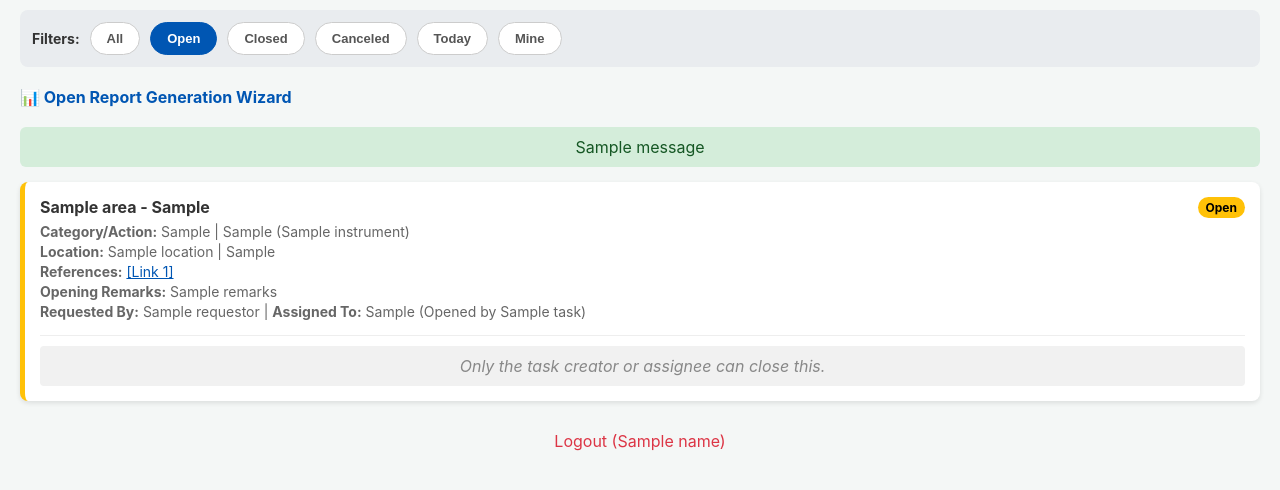
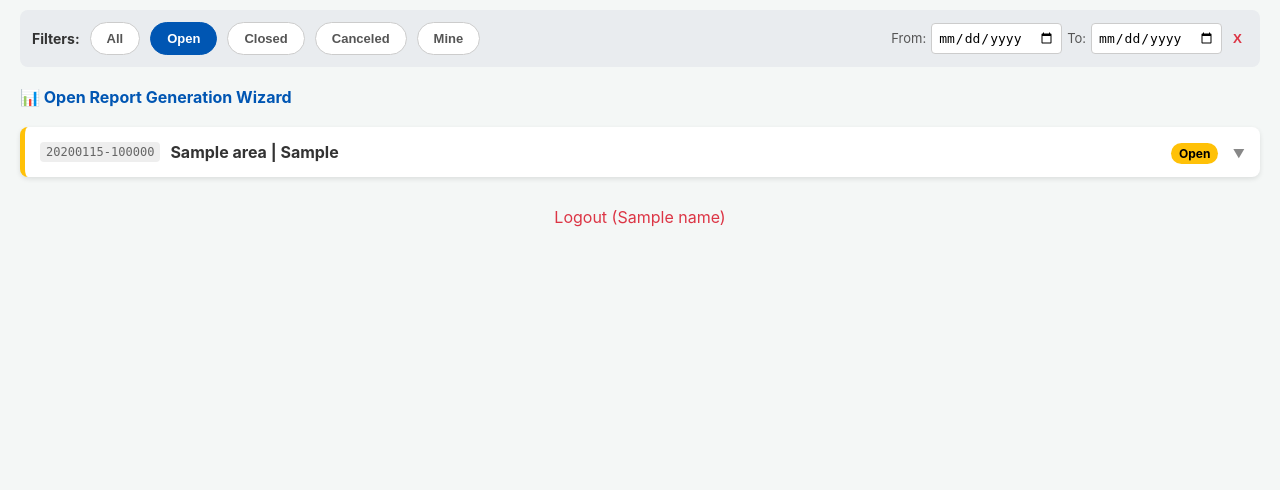
Before and after one commit to DRL8490/DAR, a Python web app: template templates/dashboard.html in a window 1280 px wide. Shown: the part 89-579 px from the top of the page. Run offline with Jinja, Linux system fonts and the light colour scheme; the template is opened without the code that fills it: most values are stand-ins (such as "Sample title", 1, 10 or a date in 2020); one stand-in notice (Sample message) is shown.

Commit message:
PV2: Added edit task route on app.py, updated KPI excel export. renamed ui to Activity Tyoe and Discipline. Add tack code YYYYMMDD to dashboard. added edit task hidden page.

```diff
--- a/templates/dashboard.html
+++ b/templates/dashboard.html
@@ -6,33 +6,38 @@
     <title>Active Tasks - NMDC</title>
     <style>
         body { font-family: -apple-system, BlinkMacSystemFont, Arial, sans-serif; background-color: #f4f7f6; padding: 20px; margin: 0; }
-        .header { display: flex; justify-content: space-between; align-items: center; margin-bottom: 10px; }
+        .header { display: flex; justify-content: space-between; align-items: center; margin-bottom: 10px; flex-wrap: wrap; gap: 10px; }
         .btn-new { background-color: #0056b3; color: white; padding: 10px 15px; text-decoration: none; border-radius: 6px; font-weight: bold; }
 
-        /* New Filter Bar Styles */
         .filter-bar { display: flex; gap: 10px; margin-bottom: 20px; flex-wrap: wrap; background: #e9ecef; padding: 12px; border-radius: 8px; align-items: center; }
         .btn-filter { background: white; color: #555; border: 1px solid #ccc; padding: 8px 16px; border-radius: 20px; cursor: pointer; font-size: 13px; font-weight: bold; transition: all 0.2s; }
         .btn-filter:hover { background: #ddd; }
         .btn-filter.active { background: #0056b3; color: white; border-color: #0056b3; }
+        .date-input { padding: 6px; border: 1px solid #ccc; border-radius: 4px; font-size: 13px; }
 
         .task-card { background: white; padding: 15px; border-radius: 8px; box-shadow: 0 2px 5px rgba(0,0,0,0.1); margin-bottom: 15px; border-left: 5px solid #ffc107; transition: all 0.2s; }
         .task-card[data-status="Closed"] { border-left-color: #28a745; opacity: 0.8; }
         .task-card[data-status="Canceled"] { border-left-color: #dc3545; opacity: 0.8; }
 
-        .task-title { font-size: 16px; font-weight: bold; margin: 0 0 5px 0; color: #333; display: flex; justify-content: space-between;}
-        .status-badge { font-size: 12px; padding: 3px 8px; border-radius: 12px; color: white; }
+        .task-header { display: flex; justify-content: space-between; align-items: center; flex-wrap: wrap; gap: 10px; cursor: pointer; }
+        .task-title { font-size: 16px; font-weight: bold; margin: 0; color: #333; }
+        .task-id { font-size: 12px; color: #666; font-family: monospace; background: #eee; padding: 3px 6px; border-radius: 4px; margin-right: 10px; }
+        .status-badge { font-size: 12px; padding: 3px 8px; border-radius: 12px; color: white; font-weight: bold; }
         .badge-Open { background: #ffc107; color: black; }
         .badge-Closed { background: #28a745; }
         .badge-Canceled { background: #dc3545; }
 
-        .task-detail { font-size: 14px; color: #666; margin: 3px 0; }
-        .action-area { margin-top: 15px; padding-top: 10px; border-top: 1px solid #eee; }
-        .action-form { display: flex; flex-direction: column; gap: 8px; margin-bottom: 15px; padding: 12px; background: #f9f9f9; border-radius: 6px; border: 1px solid #ddd; }
-        .action-input { padding: 10px; border: 1px solid #ccc; border-radius: 4px; font-size: 14px; }
-        .btn-close { background-color: #28a745; color: white; border: none; padding: 10px 15px; border-radius: 4px; cursor: pointer; font-weight: bold; align-self: flex-start; }
-        .btn-cancel { background-color: #dc3545; color: white; border: none; padding: 10px 15px; border-radius: 4px; cursor: pointer; font-weight: bold; align-self: flex-start; }
-        .flash { padding: 10px; border-radius: 6px; margin-bottom: 15px; background-color: #d4edda; color: #155724; text-align: center; }
-        .flash.error { background-color: #ffe6e6; color: #cc0000; }
+        .task-body { display: none; margin-top: 15px; padding-top: 15px; border-top: 1px dashed #ccc; }
+        .task-detail { font-size: 14px; color: #666; margin: 4px 0; }
+
+        .action-area { margin-top: 15px; display: flex; gap: 10px; flex-wrap: wrap; }
+        .btn-action { color: white; border: none; padding: 8px 12px; border-radius: 4px; cursor: pointer; font-weight: bold; font-size: 13px; text-decoration: none; }
+        .btn-close { background-color: #28a745; }
+        .btn-cancel { background-color: #dc3545; }
+        .btn-edit { background-color: #ffc107; color: black; }
+
+        .action-form { display: none; flex-direction: column; gap: 8px; margin-top: 10px; padding: 12px; background: #f9f9f9; border-radius: 6px; border: 1px solid #ddd; width: 100%; }
+        .action-input { padding: 8px; border: 1px solid #ccc; border-radius: 4px; font-size: 13px; }
     </style>
 </head>
 <body>
@@ -43,41 +48,44 @@
 
     <div class="filter-bar">
         <strong style="font-size: 14px; color: #333;">Filters:</strong>
-        <button class="btn-filter" onclick="filterTasks('all', this)">All</button>
-        <button class="btn-filter active" id="btnFilterOpen" onclick="filterTasks('open', this)">Open</button>
-        <button class="btn-filter" onclick="filterTasks('closed', this)">Closed</button>
-        <button class="btn-filter" onclick="filterTasks('canceled', this)">Canceled</button>
-        <button class="btn-filter" onclick="filterTasks('today', this)">Today</button>
-        <button class="btn-filter" onclick="filterTasks('mine', this)">Mine</button>
+        <button class="btn-filter" onclick="setPresetFilter('all', this)">All</button>
+        <button class="btn-filter active" id="btnFilterOpen" onclick="setPresetFilter('open', this)">Open</button>
+        <button class="btn-filter" onclick="setPresetFilter('closed', this)">Closed</button>
+        <button class="btn-filter" onclick="setPresetFilter('canceled', this)">Canceled</button>
+        <button class="btn-filter" onclick="setPresetFilter('mine', this)">Mine</button>
+
+        <div style="margin-left: auto; display: flex; align-items: center; gap: 5px;">
+            <span style="font-size: 13px; color: #555;">From:</span>
+            <input type="date" id="dateStart" class="date-input" onchange="applyFilters()">
+            <span style="font-size: 13px; color: #555;">To:</span>
+            <input type="date" id="dateEnd" class="date-input" onchange="applyFilters()">
+            <button onclick="clearDates()" style="background: none; border: none; color: #dc3545; cursor: pointer; font-weight: bold;" title="Clear Dates">X</button>
+        </div>
     </div>
 
     <div style="margin-bottom: 20px;">
         <a href="/reports" style="color: #0056b3; font-weight: bold; text-decoration: none;">📊 Open Report Generation Wizard</a>
     </div>
 
-    {% with messages = get_flashed_messages(with_categories=true) %}
-      {% if messages %}
-        {% for category, message in messages %}
-          <div class="flash {{ category }}">{{ message }}</div>
-        {% endfor %}
-      {% endif %}
-    {% endwith %}
-
-    <p id="noTasksMsg" style="text-align: center; color: #777; margin-top: 50px; display: none;">No tasks match this filter. Great job team!</p>
+    <p id="noTasksMsg" style="text-align: center; color: #777; margin-top: 50px; display: none;">No tasks match this filter.</p>
 
     <div id="taskContainer">
         {% for task in tasks %}
-        <div class="task-card"
-             data-status="{{ task.status }}"
-             data-date="{{ task.start_time.strftime('%Y-%m-%d') }}"
-             data-mine="{% if name == task.surveyor_name or name == task.assigned_to %}true{% else %}false{% endif %}">
+        <div class="task-card" data-status="{{ task.status }}" data-date="{{ task.start_time.strftime('%Y-%m-%d') }}" data-mine="{% if name == task.surveyor_name or name == task.assigned_to %}true{% else %}false{% endif %}">
 
-            <h3 class="task-title">
-                <span>{{ task.area }} - {{ task.work_scope }}</span>
+            <div class="task-header" onclick="toggleCard('body-{{ task.id }}')">
+                <div style="display: flex; align-items: center; flex-wrap: wrap;">
+                    <span class="task-id">{{ task.start_time.strftime('%Y%m%d-%H%M%S') }}</span>
+                    <h3 class="task-title">{{ task.area }} | {{ task.work_scope }}</h3>
+                </div>
+                <div>
                     <span class="status-badge badge-{{ task.status }}">{{ task.status }}</span>
-            </h3>
+                    <span style="font-size: 12px; margin-left: 10px; color: #888;">▼</span>
+                </div>
+            </div>
 
-            <p class="task-detail"><strong>Category/Action:</strong> {{ task.task_category }} | {{ task.action_required }} ({{ task.instrument }})</p>
+            <div class="task-body" id="body-{{ task.id }}">
+                <p class="task-detail"><strong>Activity Type / Discipline:</strong> {{ task.task_category }} | {{ task.action_required }} ({{ task.instrument }})</p>
                 <p class="task-detail"><strong>Location:</strong> {{ task.location or 'N/A' }} | {{ task.sub_location or 'N/A' }}</p>
                 {% if task.reference_links %}
                 <p class="task-detail"><strong>References:</strong> {% for link in task.reference_links.split(' | ') %}<a href="{{ link }}" target="_blank" style="color: #0056b3; text-decoration: underline;">[Link {{ loop.index }}]</a> {% endfor %}</p>
@@ -89,28 +97,31 @@
                     <strong>Closing Notes:</strong> {{ task.remarks.split('|')[1] if task.remarks and '|' in task.remarks else 'None' }}
                 </p>
                 {% endif %}
-
                 <p class="task-detail"><strong>Requested By:</strong> {{ task.requestor }} | <strong>Assigned To:</strong> {{ task.assigned_to }} (Opened by {{ task.surveyor_name }})</p>
 
                 {% if task.status == 'Open' %}
                     <div class="action-area">
                         {% if name == task.surveyor_name or name == task.assigned_to %}
-                        <form action="/close_task/{{ task.id }}" method="POST" class="action-form">
-                            <strong style="font-size: 14px; color: #28a745;">Complete Task</strong>
+                            <a href="/edit_task/{{ task.id }}" class="btn-action btn-edit">✏️ Edit</a>
+                            <button class="btn-action btn-close" onclick="document.getElementById('closeForm-{{ task.id }}').style.display='flex'">Complete</button>
+                            <button class="btn-action btn-cancel" onclick="document.getElementById('cancelForm-{{ task.id }}').style.display='flex'">Cancel</button>
+
+                            <form id="closeForm-{{ task.id }}" action="/close_task/{{ task.id }}" method="POST" class="action-form">
                                 <input type="text" name="closing_remarks" class="action-input" placeholder="Result/Closing remarks (Required)..." required>
                                 <input type="url" name="deliverable_link" class="action-input" placeholder="OneDrive Deliverable Link (Optional)...">
-                            <button type="submit" class="btn-close">Close Task</button>
+                                <button type="submit" class="btn-action btn-close">Confirm Close</button>
                             </form>
-                        <form action="/cancel_task/{{ task.id }}" method="POST" class="action-form" onsubmit="return confirm('Are you sure you want to cancel this task?');">
-                            <strong style="font-size: 14px; color: #dc3545;">Cancel Task</strong>
+
+                            <form id="cancelForm-{{ task.id }}" action="/cancel_task/{{ task.id }}" method="POST" class="action-form">
                                 <input type="text" name="cancel_reason" class="action-input" placeholder="Reason for cancellation (Required)..." required>
-                            <button type="submit" class="btn-cancel">Cancel Task</button>
+                                <button type="submit" class="btn-action btn-cancel">Confirm Cancel</button>
                             </form>
                         {% else %}
-                        <div style="text-align: center; font-style: italic; color: #888; padding: 10px; background: #f1f1f1; border-radius: 4px;">Only the task creator or assignee can close this.</div>
+                            <span style="font-size: 12px; font-style: italic; color: #888;">Only creator/assignee can edit or close.</span>
                         {% endif %}
                     </div>
                 {% endif %}
+            </div>
         </div>
         {% endfor %}
     </div>
@@ -118,20 +129,30 @@
     <div style="text-align: center; margin-top: 30px;"><a href="/logout" style="color: #dc3545; text-decoration: none;">Logout ({{ name }})</a></div>
 
     <script>
-        function filterTasks(filterType, btnElement) {
-            // Update the active blue button style
-            document.querySelectorAll('.btn-filter').forEach(btn => btn.classList.remove('active'));
-            if(btnElement) btnElement.classList.add('active');
+        let currentStatusFilter = 'open';
 
+        function toggleCard(id) {
+            let el = document.getElementById(id);
+            el.style.display = el.style.display === 'block' ? 'none' : 'block';
+        }
+
+        function setPresetFilter(type, btn) {
+            document.querySelectorAll('.btn-filter').forEach(b => b.classList.remove('active'));
+            if(btn) btn.classList.add('active');
+            currentStatusFilter = type;
+            applyFilters();
+        }
+
+        function clearDates() {
+            document.getElementById('dateStart').value = "";
+            document.getElementById('dateEnd').value = "";
+            applyFilters();
+        }
+
+        function applyFilters() {
             const cards = document.querySelectorAll('.task-card');
-
-            // Get today's date in YYYY-MM-DD to match the Python date string
-            const today = new Date();
-            const yyyy = today.getFullYear();
-            const mm = String(today.getMonth() + 1).padStart(2, '0');
-            const dd = String(today.getDate()).padStart(2, '0');
-            const todayStr = `${yyyy}-${mm}-${dd}`;
-
+            const dStart = document.getElementById('dateStart').value;
+            const dEnd = document.getElementById('dateEnd').value;
             let visibleCount = 0;
 
             cards.forEach(card => {
@@ -140,25 +161,25 @@
                 const date = card.dataset.date;
                 const isMine = card.dataset.mine === 'true';
 
-                if (filterType === 'all') show = true;
-                else if (filterType === 'open' && status === 'Open') show = true;
-                else if (filterType === 'closed' && status === 'Closed') show = true;
-                else if (filterType === 'canceled' && status === 'Canceled') show = true;
-                else if (filterType === 'today' && date === todayStr) show = true;
-                else if (filterType === 'mine' && isMine) show = true;
+                if (currentStatusFilter === 'all') show = true;
+                else if (currentStatusFilter === 'open' && status === 'Open') show = true;
+                else if (currentStatusFilter === 'closed' && status === 'Closed') show = true;
+                else if (currentStatusFilter === 'canceled' && status === 'Canceled') show = true;
+                else if (currentStatusFilter === 'mine' && isMine) show = true;
+
+                if (show) {
+                    if (dStart && date < dStart) show = false;
+                    if (dEnd && date > dEnd) show = false;
+                }
 
                 card.style.display = show ? 'block' : 'none';
                 if(show) visibleCount++;
             });
 
-            // Show 'No Tasks' message if the screen is empty
             document.getElementById('noTasksMsg').style.display = visibleCount === 0 ? 'block' : 'none';
         }
 
-        // On page load, automatically click the "Open" button to hide old clutter
-        window.onload = () => {
-            filterTasks('open', document.getElementById('btnFilterOpen'));
-        };
+        window.onload = () => applyFilters();
     </script>
 </body>
 </html>
--- a/templates/new_task.html
+++ b/templates/new_task.html
@@ -40,7 +40,7 @@
             <div class="form-group"><label>Requestor Dept:</label><select name="requestor_dept" id="reqDept" onchange="updateReqNames()" required><option value="">-- Select Dept --</option></select></div>
             <div class="form-group"><label>Requestor Name:</label><select name="requestor_name" id="reqName" required><option value="">-- Select Name --</option></select></div>
             <div class="form-group"><label>Assigned To:</label><select name="assigned_to" required><option value="">-- Select Team Member --</option>{% for u in users %}<option value="{{ u.name }}">{{ u.name }}</option>{% endfor %}</select></div>
-            <div class="form-group"><label>Task Category:</label><select name="task_category" required><option value="">-- Select Category --</option>{% for cat in categories %}<option value="{{ cat.name }}">{{ cat.name }}</option>{% endfor %}</select></div>
+            <div class="form-group"><label>Activity Type:</label><select name="task_category" required><option value="">-- Select Category --</option>{% for cat in categories %}<option value="{{ cat.name }}">{{ cat.name }}</option>{% endfor %}</select></div>
 
             <div class="form-group"><label>Area:</label><select name="area" id="areaDropdown" onchange="updateLocations()" required></select></div>
             <div class="form-group"><label>Location:</label><select name="location" id="locationDropdown" onchange="updateSubLocations()"></select></div>
@@ -48,7 +48,7 @@
             <div class="form-group"><label>Work Scope:</label><select name="work_scope" id="workScopeDropdown" required></select></div>
 
             <div class="form-group"><label>Instrument:</label><select name="instrument" required><option value="">-- Select Instrument --</option>{% for inst in instruments %}<option value="{{ inst.name }}">{{ inst.name }}</option>{% endfor %}</select></div>
-            <div class="form-group"><label>Action Required:</label><select name="action_required" required><option value="">-- Select Action --</option>{% for act in actions %}<option value="{{ act.name }}">{{ act.name }}</option>{% endfor %}</select></div>
+            <div class="form-group"><label>Action Required/ Discipline:</label><select name="action_required" required><option value="">-- Select Action --</option>{% for act in actions %}<option value="{{ act.name }}">{{ act.name }}</option>{% endfor %}</select></div>
 
             <div class="form-group" id="link-container">
                 <label>Reference File Links (Optional):</label>
```
Also changed, not shown: app.py (+56 -3 lines), templates/edit_task.html (added, +89 -0 lines). Lines whose indentation alone changed are shown as unchanged.
